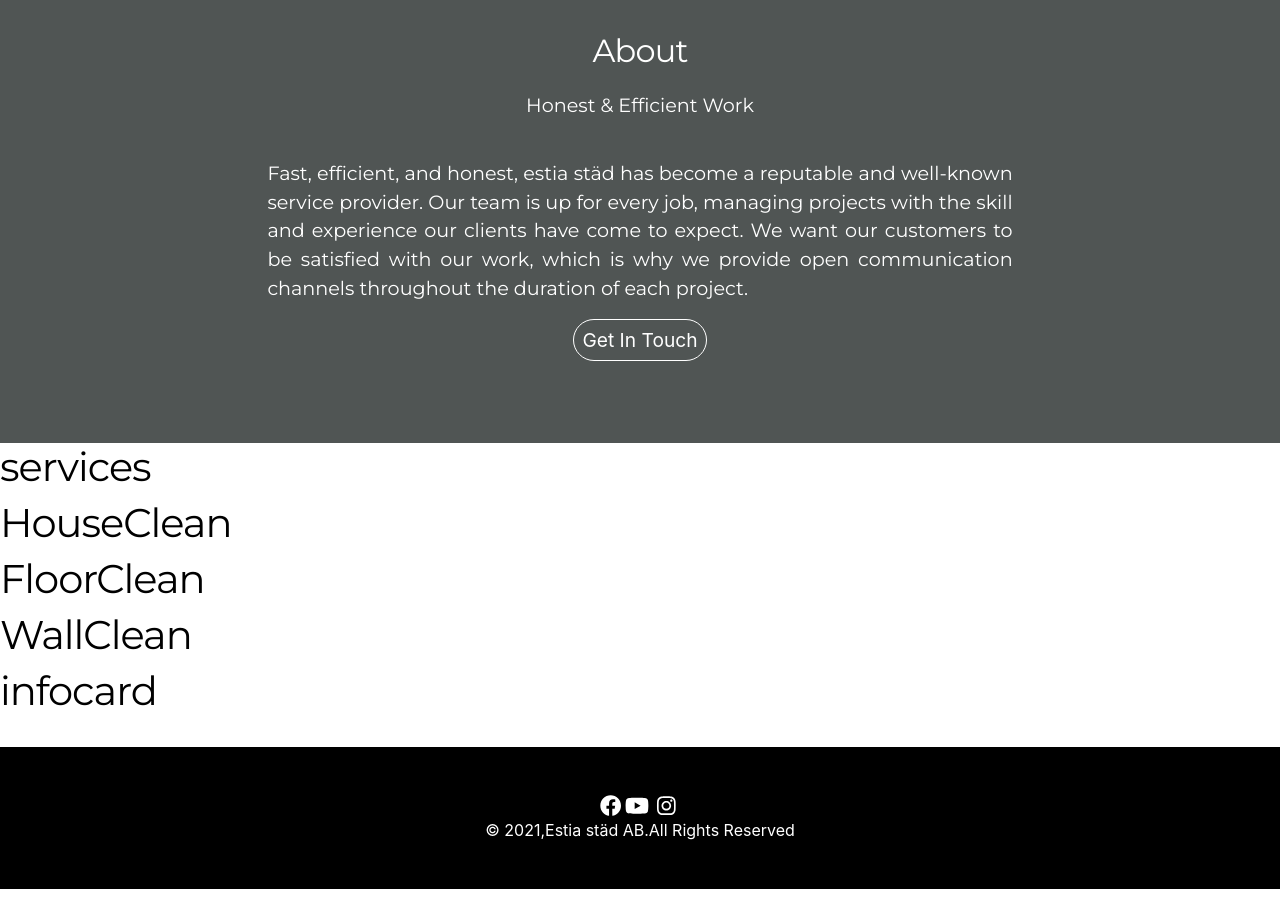
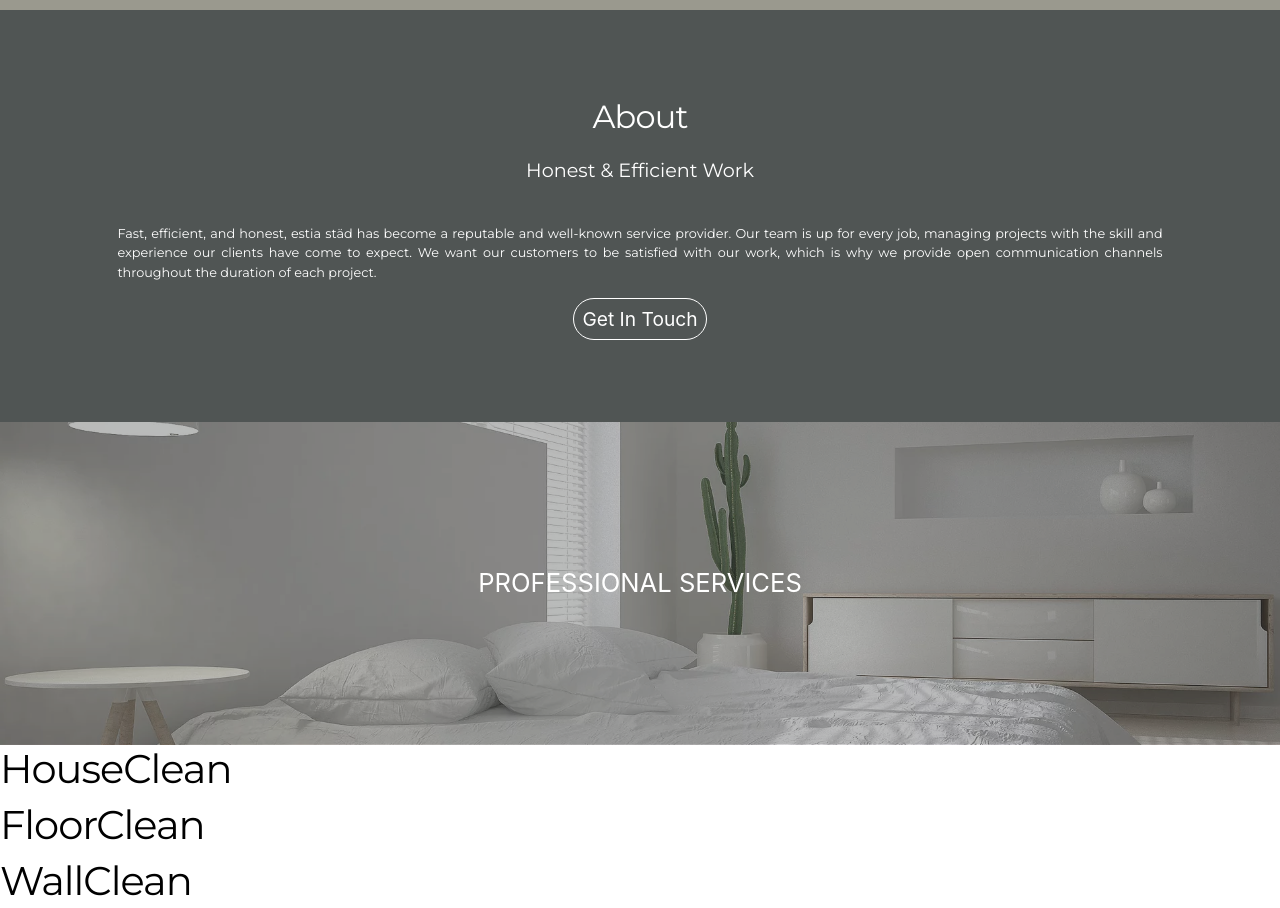
Before and after one commit to koutsosg/estiastad, a Gatsby site: page / in a window 1280 px wide. Shown: the part 940-1848 px from the top of the page. Built offline with nearby package versions, Linux system fonts and the light colour scheme; Gatsby itself is replaced by a stand-in of ours.

Commit message:
services header

```diff
--- a/src/components/about.js
+++ b/src/components/about.js
@@ -18,7 +18,6 @@ margin: 0 0 20px 0;
   @media (max-width: 768px) {
     font-size: 6vw;
   }
-
 `
 const Header2 = styled.p`
 color: #ffffff;
@@ -30,10 +29,10 @@ font-size: 6vw;
 const Paragraph = styled.p`
   color: #ffffff;
   text-align: justify;
-font-size: 1.5vw;
+  font-size: 1vw;
   margin: 0 0 60px 0;
   margin: 0 auto;
-        max-Width: 780px;
+  max-width: 1080px;
   padding: 1.45rem 1.0875rem;
   @media (max-width: 768px) {
     font-size: 2.5vw;
@@ -61,12 +60,19 @@ font-size: 3vw;
   }
 `
 
-const About =() => {
-    return(
+const About = () => {
+  return (
     <AboutSection>
       <Header>About</Header>
       <Header2>Honest & Efficient Work</Header2>
-        <Paragraph>Fast, efficient, and honest, estia städ has become a reputable and well-known service provider. Our team is up for every job, managing projects with the skill and experience our clients have come to expect. We want our customers to be satisfied with our work, which is why we provide open communication channels throughout the duration of each project.</Paragraph>
+      <Paragraph>
+        Fast, efficient, and honest, estia städ has become a reputable and
+        well-known service provider. Our team is up for every job, managing
+        projects with the skill and experience our clients have come to expect.
+        We want our customers to be satisfied with our work, which is why we
+        provide open communication channels throughout the duration of each
+        project.
+      </Paragraph>
       <CallButton href="tel:+0046732570047">Get In Touch</CallButton>
     </AboutSection>
   )
--- a/src/components/cover.js
+++ b/src/components/cover.js
@@ -3,13 +3,12 @@ import { useStaticQuery, graphql } from "gatsby"
 import Img from "gatsby-image"
 
 const Cover = () => {
-    const data = useStaticQuery(graphql`
+  const data = useStaticQuery(graphql`
     query {
       placeholderImage: file(relativePath: { eq: "welcome.webp" }) {
         childImageSharp {
-          fluid(maxWidth: 1263, maxHeight: 400) {
+          fluid(maxWidth: 1903, maxHeight: 700) {
             ...GatsbyImageSharpFluid_withWebp
-
           }
         }
       }
@@ -20,13 +19,7 @@ const Cover = () => {
     return <div>Picture not found</div>
   }
 
-  return (
-
-  <Img fluid={data.placeholderImage.childImageSharp.fluid} />
-
-
-  )
-
+  return <Img fluid={data.placeholderImage.childImageSharp.fluid} />
 }
 
 export default Cover
--- a/src/components/layout.css
+++ b/src/components/layout.css
@@ -27,12 +27,12 @@
   --spacing-20: 5rem;
   --spacing-24: 6rem;
   --spacing-32: 8rem;
-  --fontFamily-sans: Montserrat, Helvetica, Arial, Montserrat, system-ui, -apple-system,
-    BlinkMacSystemFont, "Segoe UI", Roboto, "Helvetica Neue", Arial, "Noto Sans",
-    sans-serif, "Apple Color Emoji", "Segoe UI Emoji", "Segoe UI Symbol",
-    "Noto Color Emoji";
-  --fontFamily-serif:  Montserrat, Helvetica, Arial, "Merriweather", "Georgia", Cambria,
-    "Times New Roman", Times, serif;
+  --fontFamily-sans: Montserrat, Helvetica, Arial, Montserrat, system-ui,
+    -apple-system, BlinkMacSystemFont, "Segoe UI", Roboto, "Helvetica Neue",
+    Arial, "Noto Sans", sans-serif, "Apple Color Emoji", "Segoe UI Emoji",
+    "Segoe UI Symbol", "Noto Color Emoji";
+  --fontFamily-serif: Montserrat, Helvetica, Arial, "Merriweather", "Georgia",
+    Cambria, "Times New Roman", Times, serif;
   --font-body: var(--fontFamily-serif);
   --font-heading: var(--fontFamily-sans);
   --fontWeight-normal: 200;
@@ -64,7 +64,6 @@
 }
 
 /* HTML elements */
-
 
 *,
 :after,
@@ -362,18 +361,12 @@ a:focus {
   }
 }
 
-
-
-
-
 p {
   line-height: 1.5;
   margin-bottom: 15px;
 }
 
-
 /* scrollbar */
-
 
 ::-webkit-scrollbar {
   width: 0.5em;
@@ -381,16 +374,56 @@ p {
 
 ::-webkit-scrollbar-track {
   background-image: linear-gradient(180deg, #84bd37 0%, #7778d2 100%);
-
 }
 
 ::-webkit-scrollbar-thumb {
   background-color: #993488;
 
   width: 20px;
-
 }
 
+/* Container holding the image and the text */
+.container {
+  position: relative;
+  text-align: center;
+  color: black;
+}
+
+/* Bottom left text */
+.bottom-left {
+  position: absolute;
+  bottom: 8px;
+  left: 16px;
+}
+
+/* Top left text */
+.top-left {
+  position: absolute;
+  top: 8px;
+  left: 16px;
+}
+
+/* Top right text */
+.top-right {
+  position: absolute;
+  top: 8px;
+  right: 16px;
+}
+
+/* Bottom right text */
+.bottom-right {
+  position: absolute;
+  bottom: 8px;
+  right: 16px;
+}
+
+/* Centered text */
+.centered {
+  position: absolute;
+  top: 50%;
+  left: 50%;
+  transform: translate(-50%, -50%);
+}
 
 /*
 *::-webkit-scrollbar,
--- /dev/null
+++ b/src/components/overlay.js
@@ -0,0 +1,21 @@
+import React from "react"
+import styled from "styled-components"
+
+const Overlay = styled.div`
+  position: absolute;
+ top: 50%;
+  left: 50%;
+  transform: translate(-50%, -50%);
+  width: 100%;
+  height:100%;
+  background-color:#505554;
+  opacity: 0.4;
+  @media (max-width: 768px) {
+font-size: 6vw;
+
+`
+const OverlayImage = () => {
+  return <Overlay></Overlay>
+}
+
+export default OverlayImage
--- /dev/null
+++ b/src/components/services/head-img.js
@@ -0,0 +1,32 @@
+import React from "react"
+import styled from "styled-components"
+import { useStaticQuery, graphql } from "gatsby"
+import Img from "gatsby-image"
+
+const ServiceImage = styled(Img)`
+  width: 100%;
+`
+
+const HeadImg = () => {
+  const data = useStaticQuery(graphql`
+    query {
+      headservice: file(relativePath: { eq: "services.webp" }) {
+        childImageSharp {
+          fluid(maxWidth: 1903, maxHeight: 480) {
+            ...GatsbyImageSharpFluid
+          }
+        }
+      }
+    }
+  `)
+
+  if (!data?.headservice?.childImageSharp?.fluid) {
+    return <div>Picture not found</div>
+  }
+
+  return (
+    <ServiceImage fluid={data.headservice.childImageSharp.fluid}></ServiceImage>
+  )
+}
+
+export default HeadImg
--- /dev/null
+++ b/src/components/services/head.js
@@ -0,0 +1,32 @@
+import React from "react"
+import styled from "styled-components"
+import OverlayImage from "../overlay"
+import HeadImg from "./head-img"
+const ServiceContainer = styled.div`
+  position: relative;
+  text-align: center;
+  color: white;
+`
+const Text = styled.div`
+  position: absolute;
+  top: 50%;
+  left: 50%;
+  transform: translate(-50%, -50%);
+  font-size: 2vw;
+
+
+  @media (max-width: 768px) {
+font-size: 6vw;
+
+`
+const Head = () => {
+  return (
+    <ServiceContainer>
+      <HeadImg />
+      <OverlayImage />
+      <Text>PROFESSIONAL SERVICES</Text>
+    </ServiceContainer>
+  )
+}
+
+export default Head
--- a/src/components/services/house.js
+++ b/src/components/services/house.js
@@ -1,8 +1,10 @@
 import React from "react"
-
+import Image from "../image"
 const HouseClean = () => {
-    return(
-        <h1>HouseClean</h1>
-    )
+  return (
+    <div>
+      <h1>HouseClean</h1>
+    </div>
+  )
 }
 export default HouseClean
--- a/src/components/services/services.js
+++ b/src/components/services/services.js
@@ -2,11 +2,12 @@ import React from "react"
 import FloorClean from "./floor"
 import HouseClean from "./house"
 import WallClean from "./wall"
+import Head from "./head"
 
 const Services = () => {
-    return(
+  return (
     <div>
-        <h1>services</h1>
+      <Head />
       <HouseClean />
       <FloorClean />
       <WallClean />
```
Also changed, not shown: src/images/profesional services.webp (deleted), src/images/services.webp (added), src/images/welcome.webp. Lines whose indentation alone changed are shown as unchanged.
